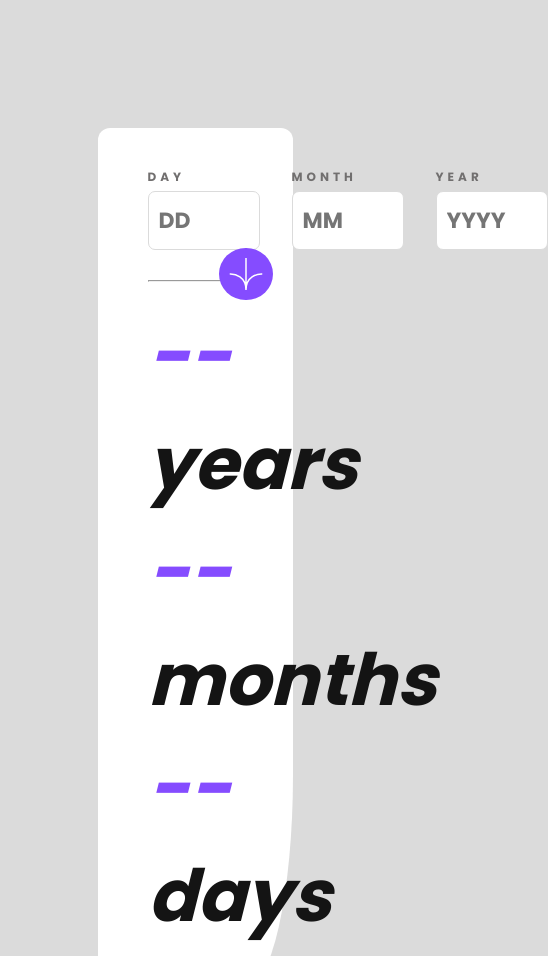
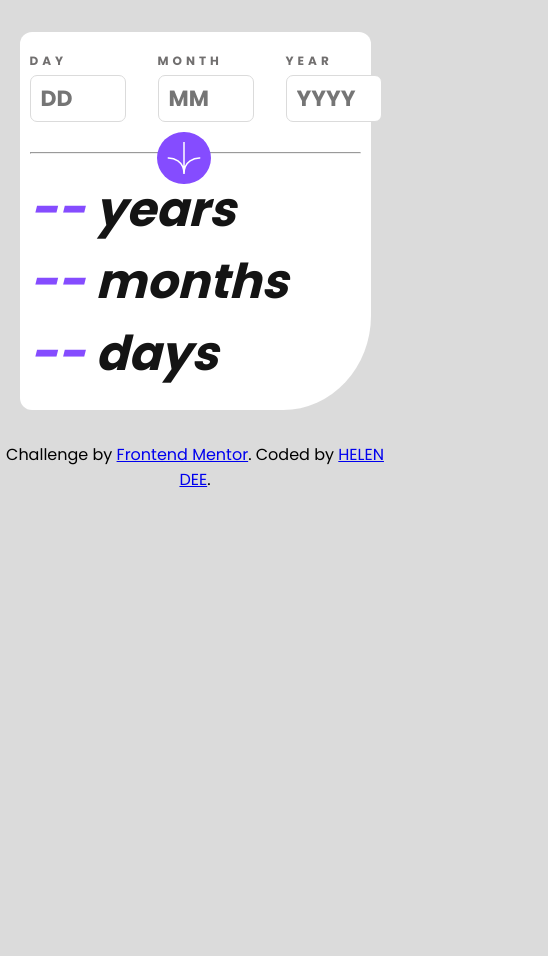
Before and after one commit to HELEN-DEE/age-calculator, a plain HTML site: page index.html in a window 390 px wide. Shown: the top 956 px of the page, 548 px wide, since content can reach past the window. After the commit the page ends 844 px from the top, so only its background shows below. Drawn offline with Linux system fonts and the light colour scheme.

Commit message:
add:media query

```diff
--- a/style.css
+++ b/style.css
@@ -125,3 +125,28 @@ img {
   top: 120px;
   outline: none;
 }
+
+@media screen and (max-width: 780px) {
+  body {
+    padding: 0;
+  }
+  .container {
+    width: 90%;
+    margin: 2rem auto;
+    padding: 20px 10px;
+  }
+
+  input {
+    padding: 6px 10px;
+    width: 6rem;
+  }
+
+  .side-by-side h1 {
+    font-size: 3rem;
+  }
+
+  #input-btn {
+    top: 100px;
+    right: 160px;
+  }
+}
```
